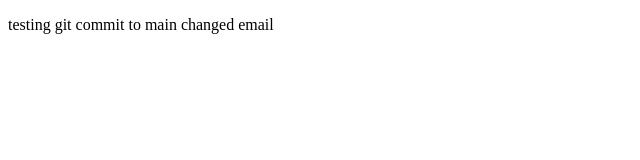
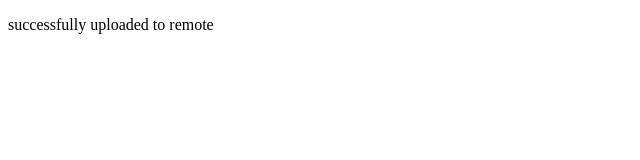
Before and after one commit to aljacly/qrscan, a plain HTML site: page index.html in a window 1280 px wide. Shown: the whole page, without its empty margins (0-640 px from the left). Drawn offline with Linux system fonts and the light colour scheme.

Commit message:
updated paragraph to successfully uploaded to remote

```diff
--- a/index.html
+++ b/index.html
@@ -8,8 +8,7 @@
 </head>
 <body>
     <p>
-        testing git commit to main
-        changed email
+       successfully uploaded to remote
     </p>
 </body>
 </html>
```
